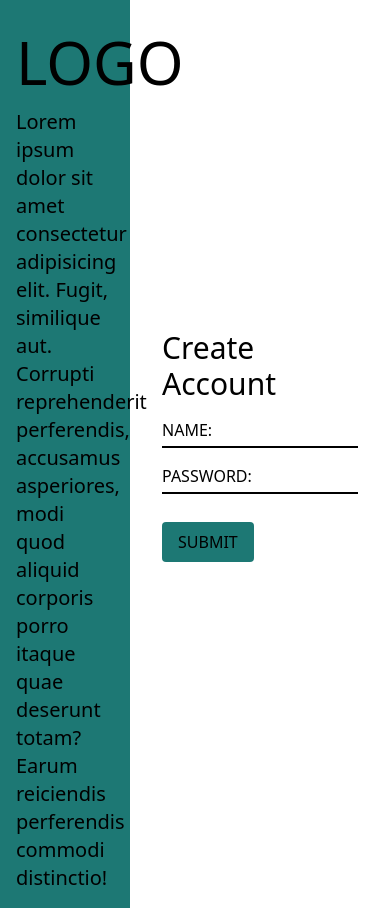
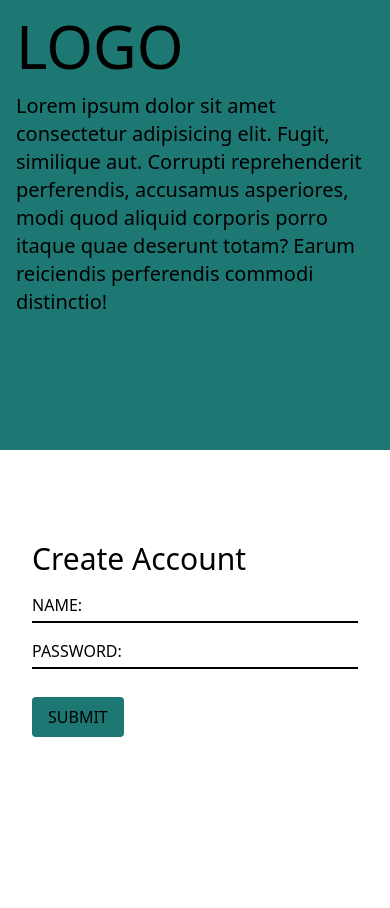
Before and after one commit to ma-altaf/MERN-Chat, a React (Create React App) app in the folder client/messaging-app/: page / in a window 390 px wide. After the commit the page ends 844 px from the top, so only its background shows below. Built offline with nearby package versions, Linux system fonts and the light colour scheme.

Commit message:
Update Home.tsx

```diff
--- a/client/messaging-app/src/pages/Home.tsx
+++ b/client/messaging-app/src/pages/Home.tsx
@@ -2,10 +2,10 @@ import FormInput from "../components/FormInput";
 
 function Home() {
     return (
-        <div className="grid grid-cols-3 h-screen w-screen text-white">
+        <div className="grid grid-cols-1 lg:grid-cols-3 h-screen w-screen text-white">
             {/* description */}
             <div className="bg-primary h-full p-4">
-                <h1 className="text-6xl py-4">LOGO</h1>
+                <h1 className="text-6xl pb-4">LOGO</h1>
                 <p className="text-xl">
                     Lorem ipsum dolor sit amet consectetur adipisicing elit.
                     Fugit, similique aut. Corrupti reprehenderit perferendis,
```
